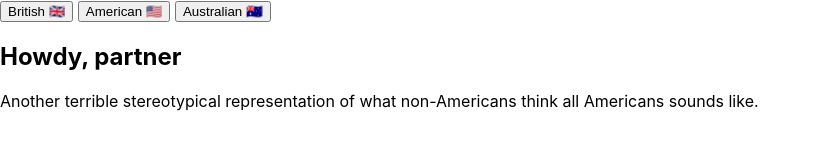
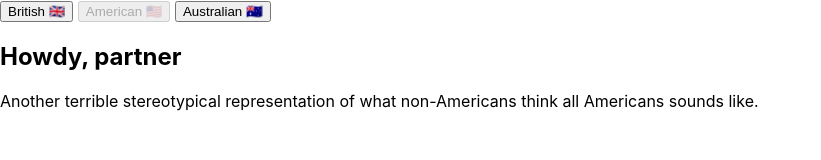
Before and after one commit to capnnemo2/react-playground, a React (Create React App) app: page / in a window 1280 px wide. Shown: the top 160 px of the page, without its empty margins (0-821 px from the left). Built offline with nearby package versions, Linux system fonts and the light colour scheme.

Commit message:
Adds consumer

```diff
--- a/src/lang-context/GreatGrandChild.js
+++ b/src/lang-context/GreatGrandChild.js
@@ -1,9 +1,11 @@
 import React from 'react';
 import languageSpecificCopy from './languageSpecificCopy';
+import LanguageContext from './LanguageContext';
 
 export default class GreatGrandChild extends React.Component {
+    static contextType = LanguageContext;
     render() {
-        const copy = languageSpecificCopy['en-US'] || {}
+        const copy = languageSpecificCopy[this.context.lang] || {}
         return (
             <section>
                 <h2>{copy.title}</h2>
--- a/src/lang-context/LangControls.js
+++ b/src/lang-context/LangControls.js
@@ -1,22 +1,30 @@
 import React from 'react';
+import LanguageContext from './LanguageContext';
 
 export default function LangControls(props) {
     return (
+        <LanguageContext.Consumer>
+            {(value) => {
+                console.log(value)
+                return (
                     <>
-            <button>
+                        <button disabled={value.lang === 'en-GB'}>
                             British{'   '}
                             <span role='img' aria-label='en-GB'>🇬🇧</span>
                         </button>
                         {'  '}
-            <button>
+                        <button disabled={value.lang === 'en-US'}>
                             American{'   '}
                             <span role='img' aria-label='en-US'>🇺🇸</span>
                         </button>
                         {'  '}
-            <button>
+                        <button disabled={value.lang === 'en-AUS'}>
                             Australian{'   '}
                             <span role='img' aria-label='en-AUS'>🇦🇺</span>
                         </button>
                     </>
                 )
+            }}
+        </LanguageContext.Consumer>
+    )
 }
--- /dev/null
+++ b/src/lang-context/LanguageContext.js
@@ -0,0 +1,7 @@
+import React from 'react';
+
+const LanguageContext = React.createContext({
+    lang: window.navigator.language
+});
+
+export default LanguageContext;
```
Lines whose indentation alone changed are shown as unchanged.
